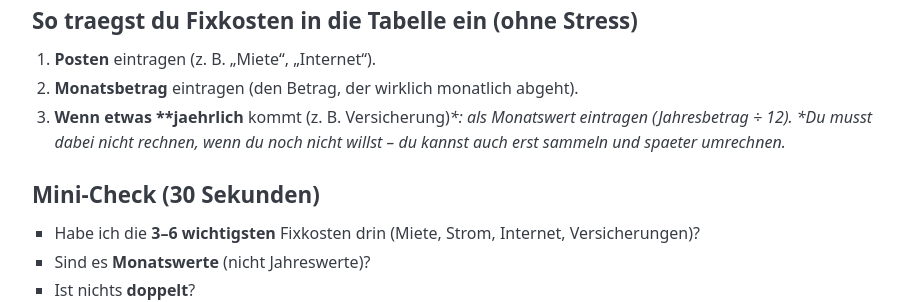
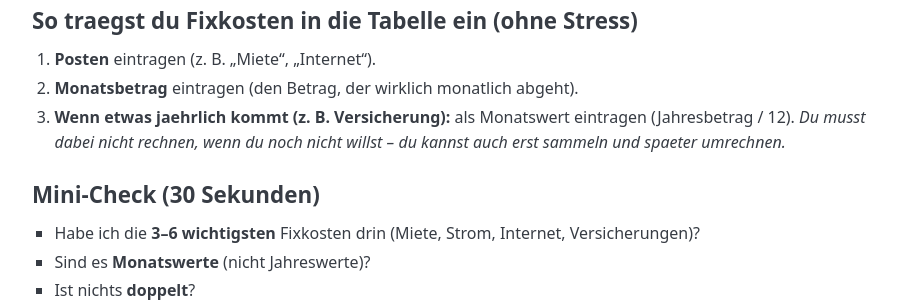
Before and after one commit to gluecklich-tools/einfach-geld-ordnen, a Jekyll site: the page built from seiten/fixkosten-uebersicht.md, in a window 1280 px wide. Shown: the part 290-592 px from the top of the page, without its empty margins (178-1101 px from the left). Built offline with Jekyll 4.4.1, drawn with Linux system fonts in a browser that asks for light colours; our own code applies the rules of GitHub Pages for plain Markdown files; part of the change alters nothing that is shown.

```diff
--- a/seiten/fixkosten-uebersicht.md
+++ b/seiten/fixkosten-uebersicht.md
@@ -1,12 +1,9 @@
 ---
-permalink: /seiten/fixkosten-uebersicht.html
-layout: default
-title: "Fixkosten uebersicht"
 permalink: /seiten/fixkosten-uebersicht.html
 nav_group: seiten
 nav_order: 40
 flow_systemlinks: true
-description: "Fixkosten uebersicht – kurze Einordnung + klare nächste Schritte. Haushaltsbuch, Fixkosten, Rücklagen, Schulden: einfach ohne App."
+description: "Fixkosten uebersicht - kurze Einordnung + klare naechste Schritte. Haushaltsbuch, Fixkosten, Ruecklagen, Schulden: einfach ohne App."
 ---
 # Fixkosten uebersicht
 
@@ -18,7 +15,7 @@ Sie sind der „ruhige Sockel“ deines Haushalts: Wenn die Fixkosten sauber sin
 ## So traegst du Fixkosten in die Tabelle ein (ohne Stress)
 1. **Posten** eintragen (z. B. „Miete“, „Internet“).
 2. **Monatsbetrag** eintragen (den Betrag, der wirklich monatlich abgeht).
-3. **Wenn etwas **jaehrlich** kommt (z. B. Versicherung)**: als Monatswert eintragen (Jahresbetrag ÷ 12).
+3. **Wenn etwas jaehrlich kommt (z. B. Versicherung):** als Monatswert eintragen (Jahresbetrag / 12).
    *Du musst dabei nicht rechnen, wenn du noch nicht willst – du kannst auch erst sammeln und spaeter umrechnen.*
 
 ## Mini-Check (30 Sekunden)
@@ -28,6 +25,7 @@ Sie sind der „ruhige Sockel“ deines Haushalts: Wenn die Fixkosten sauber sin
 - Ist nichts **doppelt**?
 
 Wenn ja: reicht.
+
 ## Weiter
 
 - [Ueberblick]({{ site.baseurl }}/pillar/einfach-geld-ordnen.html)
```
